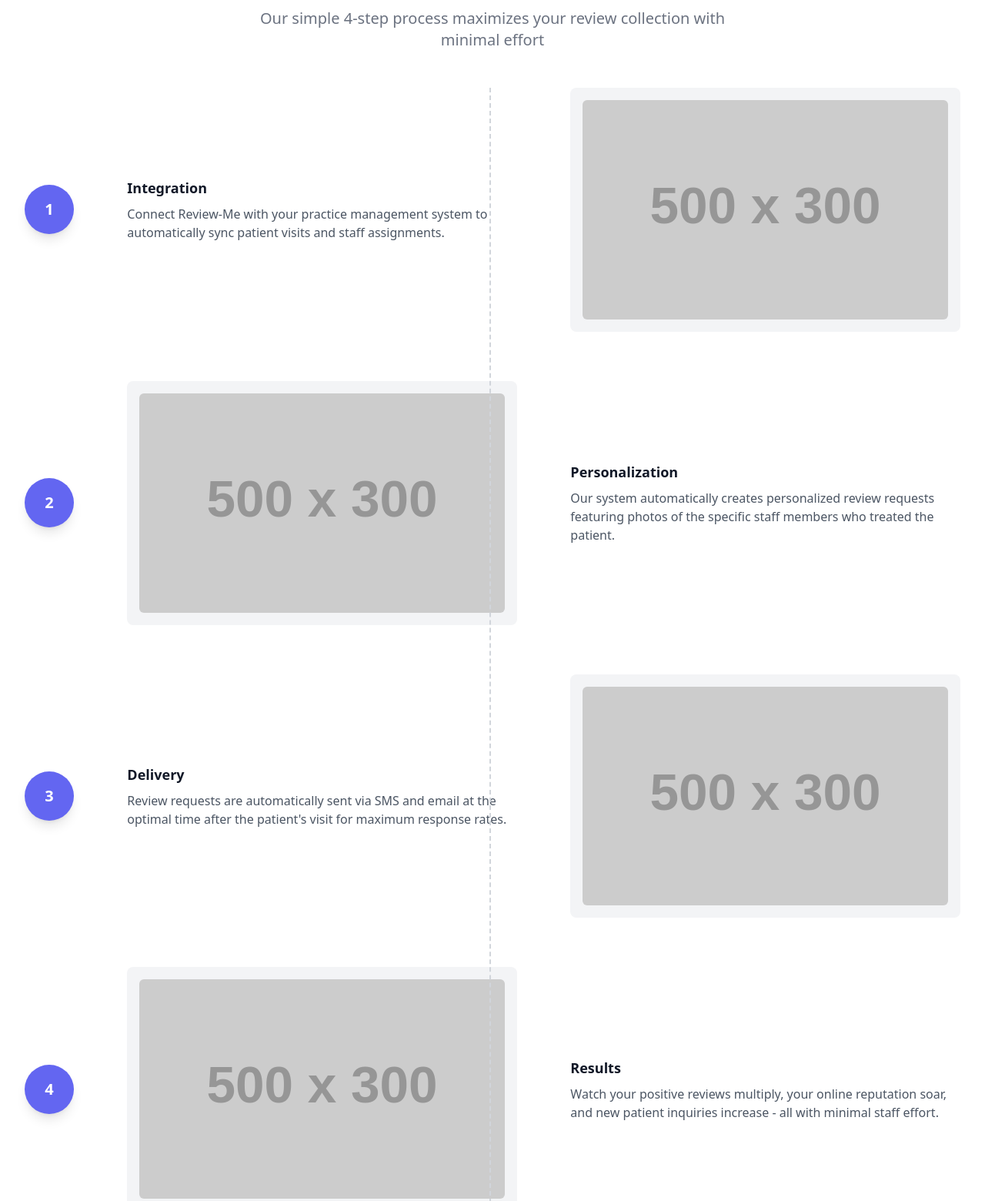
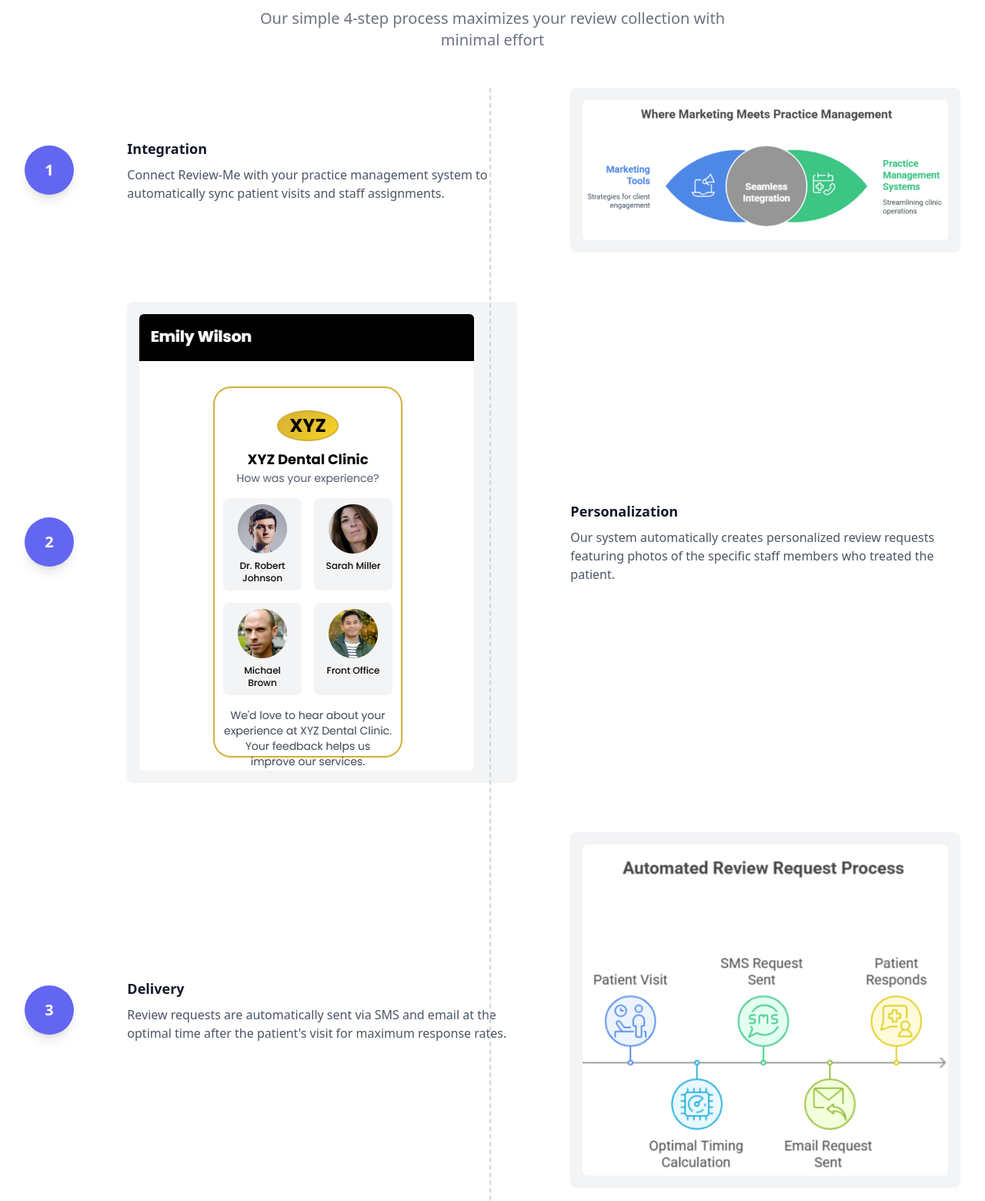
Before and after one commit to arinwebdeveloper/next-gen-reviews, a plain HTML site: page index.html in a window 1280 px wide. Shown: the part 2120-3680 px from the top of the page at 77% size. Drawn offline with nearby package versions, Linux system fonts and the light colour scheme; placeholder pictures from the web are drawn by us.

Commit message:
Add files via upload

```diff
--- a/index.html
+++ b/index.html
@@ -375,7 +375,7 @@
                         </div>
                         <div class="md:w-5/12 order-first md:order-none mb-4 md:mb-0">
                             <div class="bg-gray-100 p-4 rounded-lg">
-                                <img src="https://placehold.co/500x300?text=Practice+Management+Integration" alt="Integration" class="rounded-md">
+                                <img src="Images/Integration.png" alt="Integration" class="rounded-md">
                             </div>
                         </div>
                     </div>
@@ -392,7 +392,7 @@
                         </div>
                         <div class="md:w-5/12 mb-4 md:mb-0">
                             <div class="bg-gray-100 p-4 rounded-lg">
-                                <img src="https://via.placeholder.com/500x300?text=Personalized+Review+Request" alt="Personalization" class="rounded-md">
+                                <img src="Images/Personalization.PNG" alt="Personalization" class="rounded-md">
                             </div>
                         </div>
                     </div>
@@ -409,7 +409,7 @@
                         </div>
                         <div class="md:w-5/12 order-first md:order-none mb-4 md:mb-0">
                             <div class="bg-gray-100 p-4 rounded-lg">
-                                <img src="https://via.placeholder.com/500x300?text=SMS+Email+Delivery" alt="Delivery" class="rounded-md">
+                                <img src="Images/Delivery.PNG" alt="Delivery" class="rounded-md">
                             </div>
                         </div>
                     </div>
@@ -426,7 +426,7 @@
                         </div>
                         <div class="md:w-5/12 mb-4 md:mb-0">
                             <div class="bg-gray-100 p-4 rounded-lg">
-                                <img src="https://via.placeholder.com/500x300?text=Increased+Reviews+Growth" alt="Results" class="rounded-md">
+                                <img src="Images/Results.PNG" alt="Results" class="rounded-md">
                             </div>
                         </div>
                     </div>
```
Also changed, not shown: Images/Delivery.PNG (added), Images/Integration.PNG (added), Images/Personalization.PNG (added), Images/Results.PNG (added).
